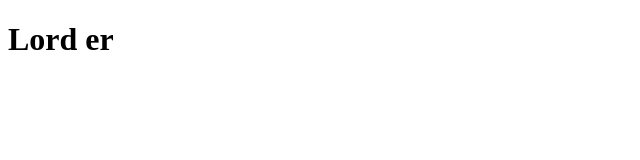
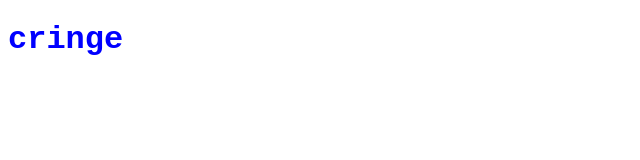
Before and after one commit to saiyaman28/test, a plain HTML site: page index.html in a window 1280 px wide. Shown: the whole page, without its empty margins (0-640 px from the left). Drawn offline with Linux system fonts and the light colour scheme.

Commit message:
modifed index.html and added css styles

```diff
--- a/index.html
+++ b/index.html
@@ -8,7 +8,7 @@
 </head>
 <body>
 
-    <h1>Lord er</h1>
+    <h1>cringe</h1>
 
 </body>
 </html>
--- a/style.css
+++ b/style.css
@@ -0,0 +1,4 @@
+h1{
+    color: blue;
+    font-family: 'Courier New', Courier, monospace;
+}
```
